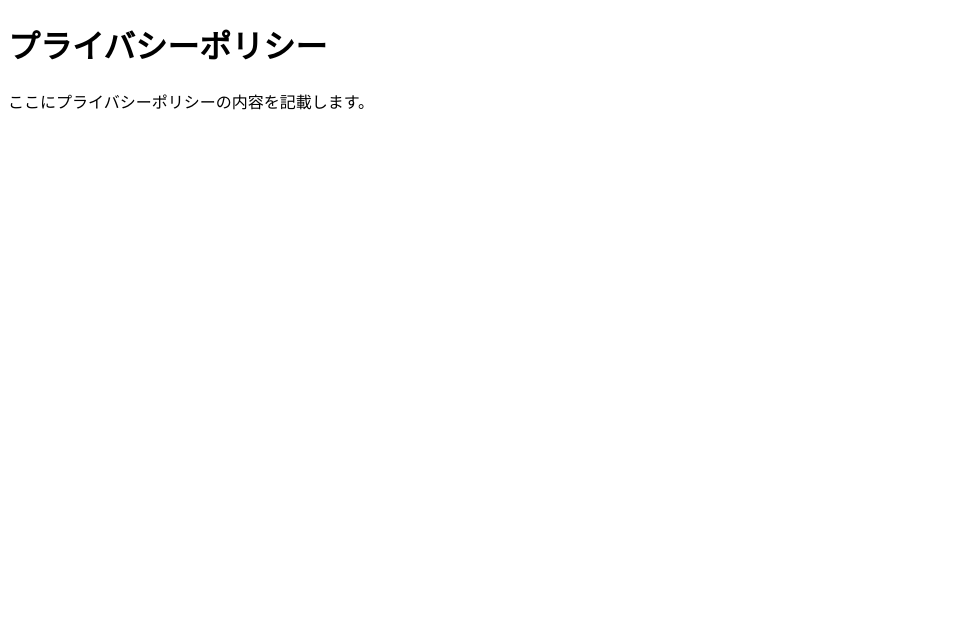
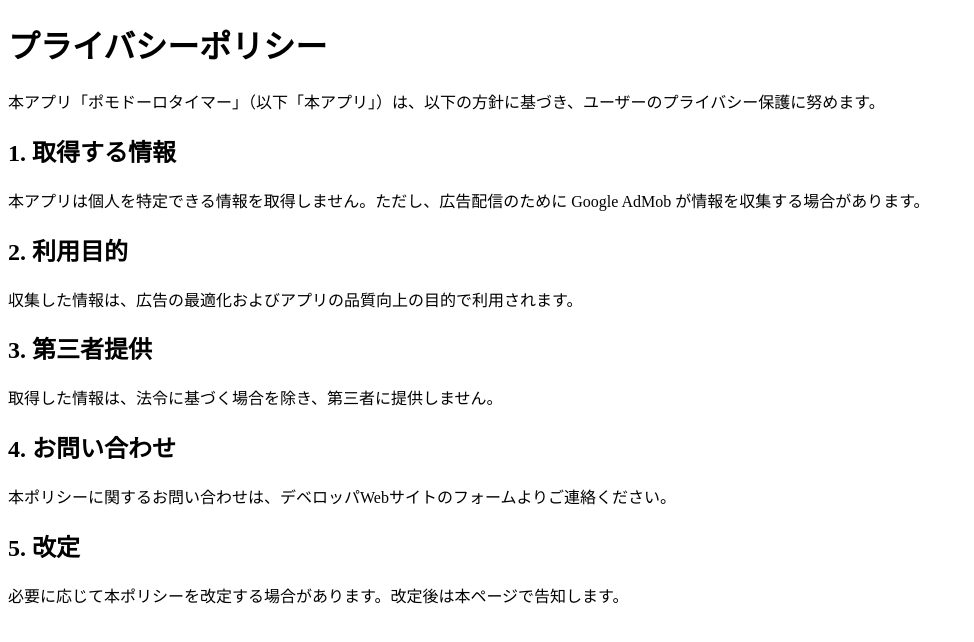
Before and after one commit to famnb3/appinnovation-site, a plain HTML site: page privacy.html in a window 1280 px wide. Shown: the whole page, without its empty margins (0-974 px from the left). Drawn offline with Linux system fonts and the light colour scheme.

Commit message:
Update privacy.html

```diff
--- a/privacy.html
+++ b/privacy.html
@@ -1,8 +1,27 @@
 <!DOCTYPE html>
 <html lang="ja">
-<head><meta charset="UTF-8"><title>プライバシーポリシー</title></head>
+<head>
+  <meta charset="UTF-8">
+  <title>プライバシーポリシー</title>
+</head>
 <body>
-<h1>プライバシーポリシー</h1>
-<p>ここにプライバシーポリシーの内容を記載します。</p>
+  <h1>プライバシーポリシー</h1>
+
+  <p>本アプリ「ポモドーロタイマー」（以下「本アプリ」）は、以下の方針に基づき、ユーザーのプライバシー保護に努めます。</p>
+
+  <h2>1. 取得する情報</h2>
+  <p>本アプリは個人を特定できる情報を取得しません。ただし、広告配信のために Google AdMob が情報を収集する場合があります。</p>
+
+  <h2>2. 利用目的</h2>
+  <p>収集した情報は、広告の最適化およびアプリの品質向上の目的で利用されます。</p>
+
+  <h2>3. 第三者提供</h2>
+  <p>取得した情報は、法令に基づく場合を除き、第三者に提供しません。</p>
+
+  <h2>4. お問い合わせ</h2>
+  <p>本ポリシーに関するお問い合わせは、デベロッパWebサイトのフォームよりご連絡ください。</p>
+
+  <h2>5. 改定</h2>
+  <p>必要に応じて本ポリシーを改定する場合があります。改定後は本ページで告知します。</p>
 </body>
 </html>
```
